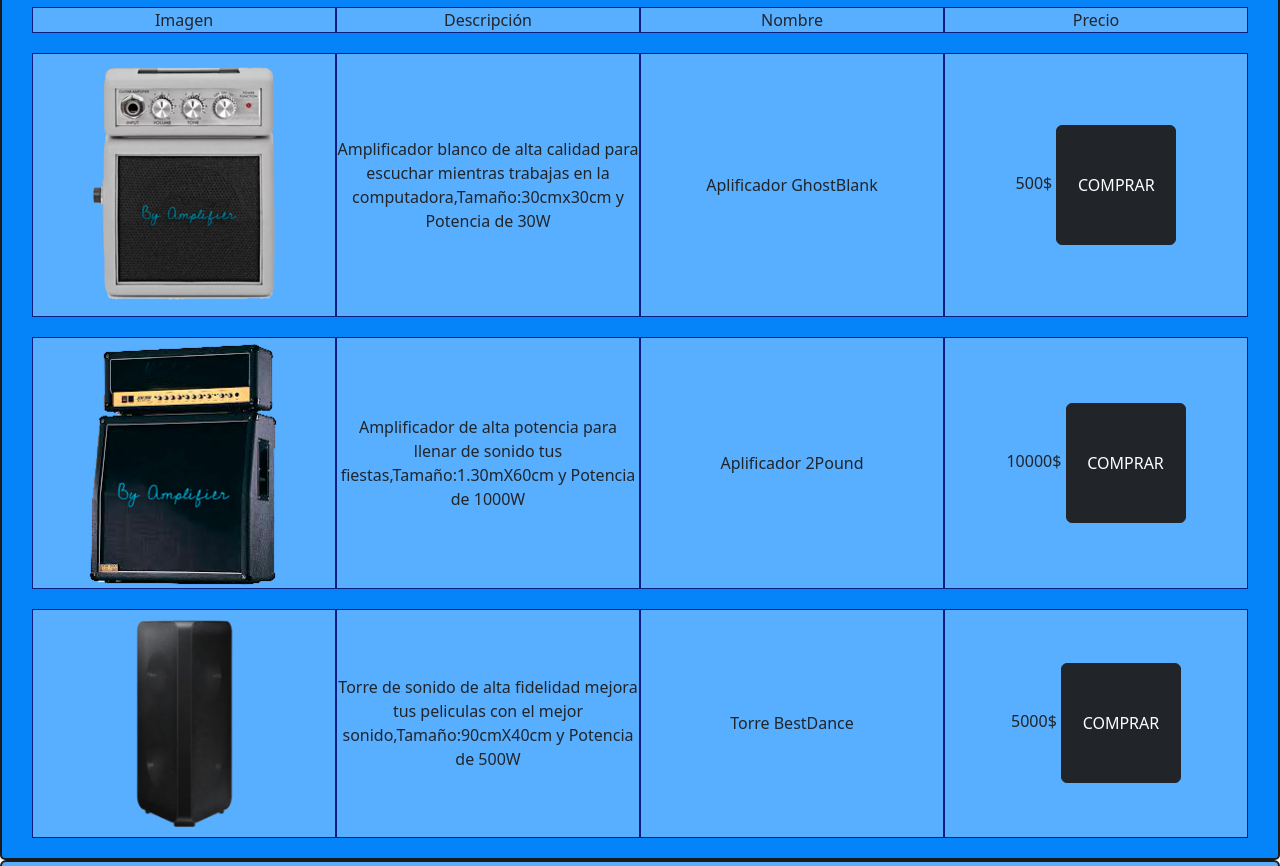
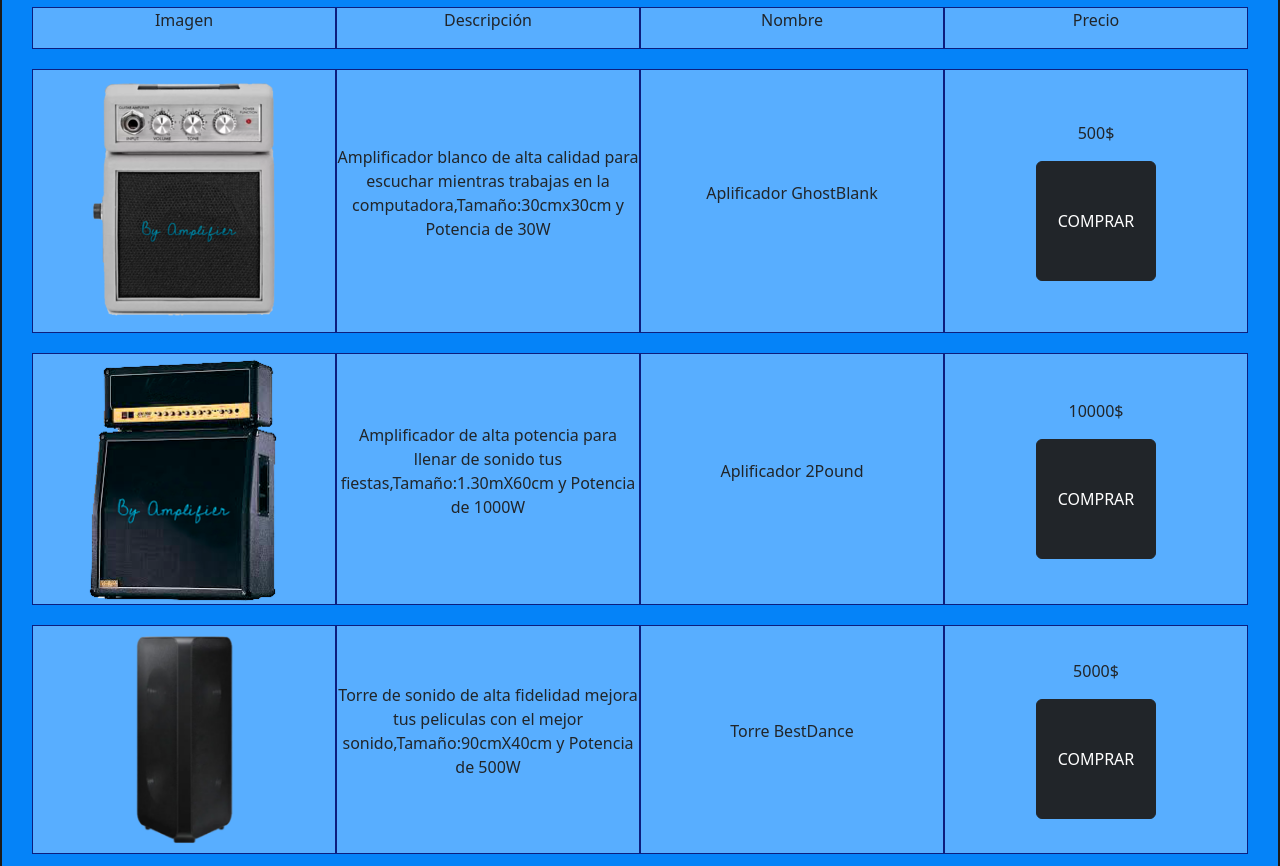
Before and after one commit to BryanDGonzalez/EntregaN3Brian, a plain HTML site: page pages/productos.html in a window 1280 px wide. Shown: the part 380-1246 px from the top of the page. Drawn offline with nearby package versions, Linux system fonts and the light colour scheme; a web font is replaced by a local one.

Commit message:
Subiendo archivos

```diff
--- a/pages/productos.html
+++ b/pages/productos.html
@@ -50,32 +50,31 @@
             </div>
         </nav>
     </div>
-
         <div class="flex">
             <main>
                 <section class="grid-container">
-                    <div class="grid-item">Imagen</div>
-                    <div class="grid-item">Descripción</div>
-                    <div class="grid-item">Nombre</div>
-                    <div class="grid-item">Precio</div>
+                    <div class="grid-item"><p>Imagen</p></div>
+                    <div class="grid-item"><p>Descripción</p></div>
+                    <div class="grid-item"><p>Nombre</p></div>
+                    <div class="grid-item"><p>Precio</p></div>
                 </section>
                 <section class="grid-container">
                     <div class="grid-item"><img class="img-fluid" src="../img/publicidad4.png" alt="Aplificador chico con alta calidad"></div>
-                    <div class="grid-item">Amplificador blanco de alta calidad para escuchar mientras trabajas en la computadora,Tamaño:30cmx30cm y Potencia de 30W</div>
-                    <div class="grid-item">Aplificador GhostBlank</div>
-                    <div class="grid-item">500$ <button type="button" class="botonco btn btn-dark">COMPRAR</button></div>
+                    <div class="grid-item"><p>Amplificador blanco de alta calidad para escuchar mientras trabajas en la computadora,Tamaño:30cmx30cm y Potencia de 30W</p></div>
+                    <div class="grid-item"><p>Aplificador GhostBlank</p></div>
+                    <div class="grid-item"><p>500$</p> <button type="button" class="botonco btn btn-dark">COMPRAR</button></div>
                 </section>
                 <section class="grid-container">
                     <div class="grid-item"><img class="img-fluid" src="../img/publicidad1.png" alt="Un aplificador de alta potencia para llenar de sonido tu fiestas"></div>
-                    <div class="grid-item">Amplificador de alta potencia para llenar de sonido tus fiestas,Tamaño:1.30mX60cm y Potencia de 1000W</div>
-                    <div class="grid-item">Aplificador 2Pound</div>
-                    <div class="grid-item">10000$ <button type="button" class="botonco btn btn-dark">COMPRAR</button></div>
+                    <div class="grid-item"><p>Amplificador de alta potencia para llenar de sonido tus fiestas,Tamaño:1.30mX60cm y Potencia de 1000W</p></div>
+                    <div class="grid-item"><p>Aplificador 2Pound</p></div>
+                    <div class="grid-item"><p>10000$</p><button type="button" class="botonco btn btn-dark">COMPRAR</button></div>
                 </section>
                 <section class="grid-container">
                     <div class="grid-item"><img class="img-fluid" src="../img/publicidad2.png" alt="Torre de sonido de alta fidelidad"></div>
-                    <div class="grid-item">Torre de sonido de alta fidelidad mejora tus peliculas con el mejor sonido,Tamaño:90cmX40cm y Potencia de 500W</div>
-                    <div class="grid-item">Torre BestDance</div>
-                    <div class="grid-item">5000$ <button type="button" class="botonco btn btn-dark">COMPRAR</button></div>
+                    <div class="grid-item"><p>Torre de sonido de alta fidelidad mejora tus peliculas con el mejor sonido,Tamaño:90cmX40cm y Potencia de 500W</p></div>
+                    <div class="grid-item"><p>Torre BestDance</p></div>
+                    <div class="grid-item"><p>5000$</p> <button type="button" class="botonco btn btn-dark">COMPRAR</button></div>
                 </section>
             </main>
     </div>
```
Also changed, not shown: index.html (+9 -9 lines).
